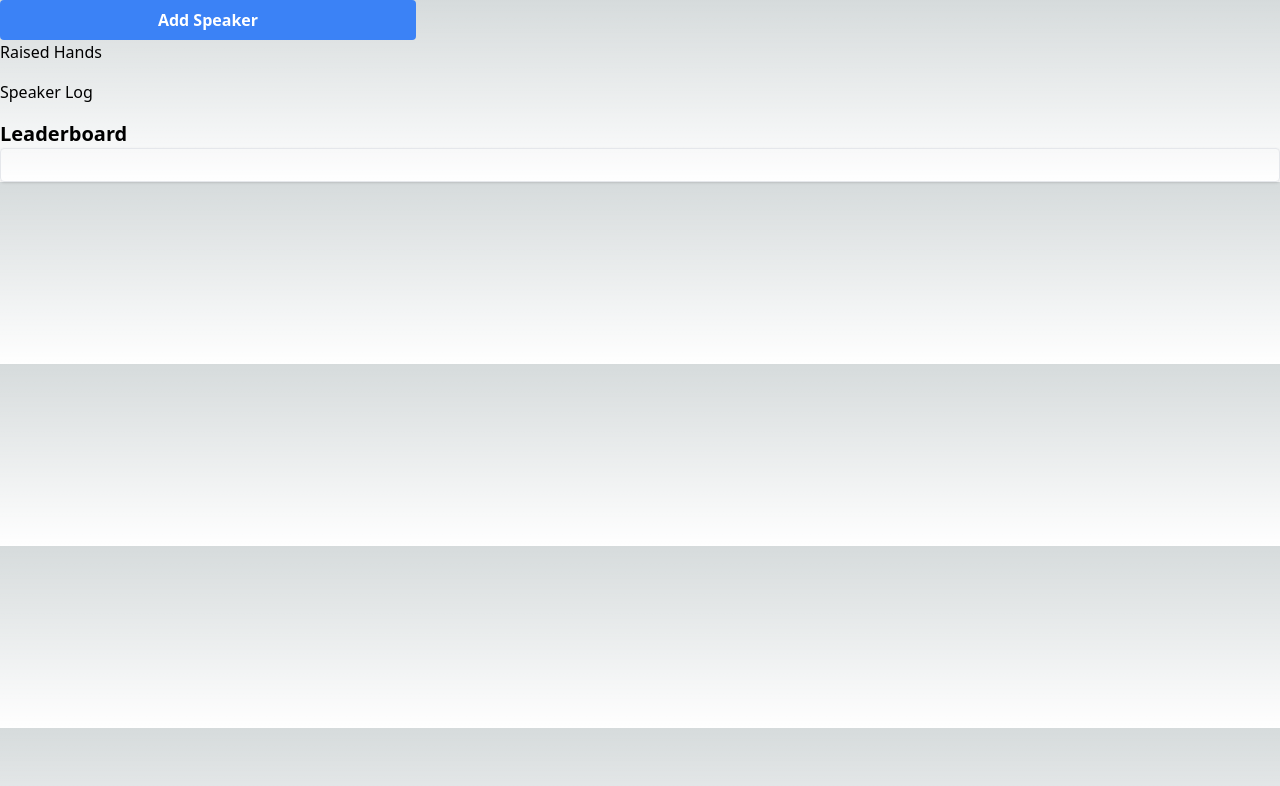
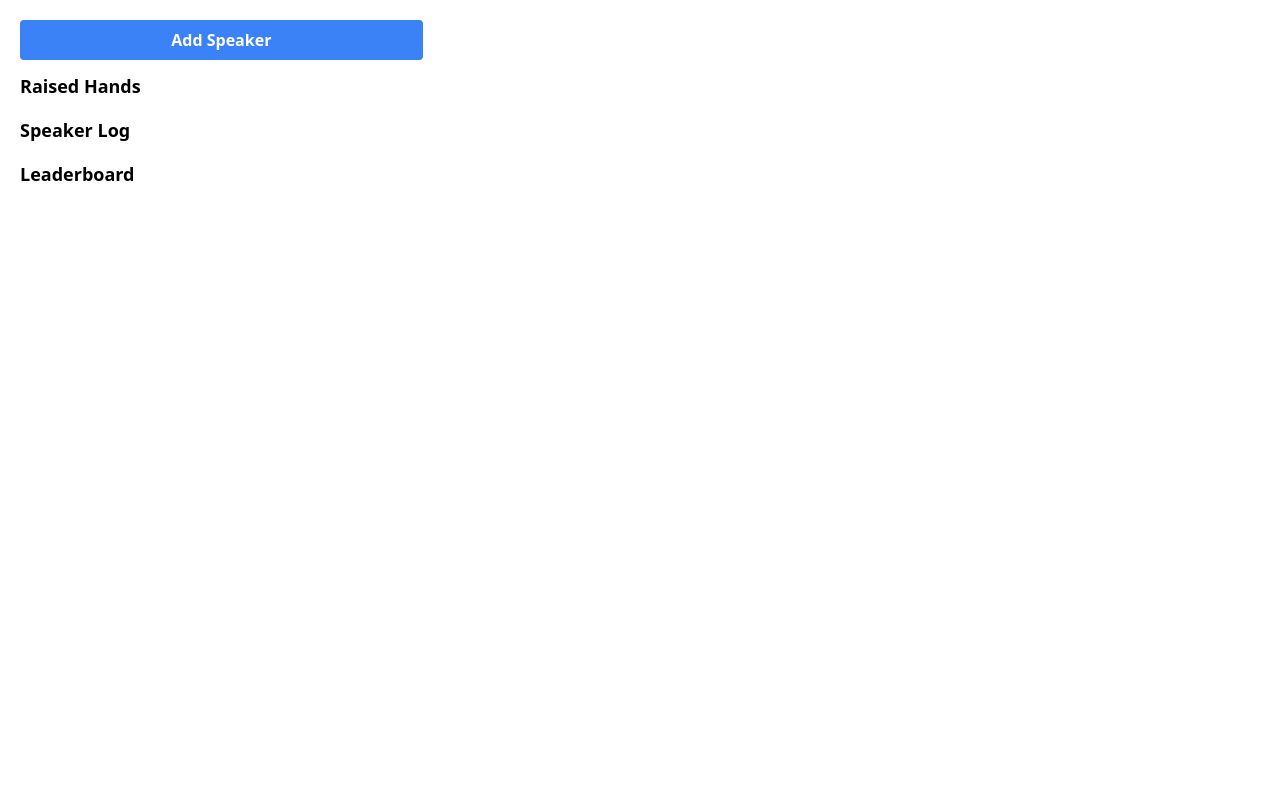
Before and after one commit to jonasjancarik/talktally, a Next.js app: page / in a window 1280 px wide. Shown: the top 786 px of the page. Built offline with nearby package versions, Linux system fonts and the light colour scheme.

Commit message:
Update styles and headings in components and pages

```diff
--- a/src/components/LeaderBoard.js
+++ b/src/components/LeaderBoard.js
@@ -3,7 +3,7 @@ import React, { Component } from 'react';
 
 function LeaderBoard({ speakers }) {
     return (
-        <div className="p-4 border rounded shadow">
+        <div className="">
             <ul>
                 {speakers.sort((a, b) => b.totalTime - a.totalTime).map((speaker, index) => (
                     <li key={index} className="mt-2">
--- a/src/components/Speaker.js
+++ b/src/components/Speaker.js
@@ -39,7 +39,7 @@ function Speaker({ speaker, onToggleTimer, onRaiseHand, handleUpdateTime, onTogg
 
     return (
         <div className="p-4 border rounded shadow">
-            <h3 className="text-lg">{speaker.name}</h3>
+            <h3 className="text-lg font-bold">{speaker.name}</h3>
             <div>Time: {seconds}s</div>
             <div>Total Time: {speaker.totalTime}s</div>
             <div>Floor Count: {speaker.floorCount}</div>
--- a/src/pages/index.js
+++ b/src/pages/index.js
@@ -69,7 +69,7 @@ export default function Home() {
     };
 
     return (
-        <div>
+        <div className='p-5'>
             <div className="grid grid-cols-3 gap-4">
                 {speakers.sort((a, b) => a.id - b.id).map(speaker => (
                     <Speaker
@@ -86,11 +86,11 @@ export default function Home() {
                 </button>
             </div>
             <div>
-                <h2>Raised Hands</h2>
+                <h2 className='mt-3 text-lg font-semibold'>Raised Hands</h2>
                 <RaisedHandList speakers={speakers.filter(speaker => speaker.handRaised)} onToggleHand={handleToggleHand} />
             </div>
             <div>
-                <h2>Speaker Log</h2>
+                <h2 className='mt-3 text-lg font-semibold'>Speaker Log</h2>
                 <ul>
                     {speakerLog.map((log, index) => (
                         <li key={index}>{`${log.name} started at ${log.startTime.toLocaleTimeString()}`}</li>
@@ -98,7 +98,7 @@ export default function Home() {
                 </ul>
             </div>
             <div className="mt-4">
-                <h2 className="text-xl font-semibold">Leaderboard</h2>
+                <h2 className="mt-3 text-lg font-semibold">Leaderboard</h2>
                 <LeaderBoard speakers={speakers} />
             </div>
         </div>
--- a/src/styles/globals.css
+++ b/src/styles/globals.css
@@ -16,7 +16,7 @@
   }
 }
 
-body {
+/* body {
   color: rgb(var(--foreground-rgb));
   background: linear-gradient(
       to bottom,
@@ -24,7 +24,7 @@ body {
       rgb(var(--background-end-rgb))
     )
     rgb(var(--background-start-rgb));
-}
+} */
 
 @layer utilities {
   .text-balance {
```
